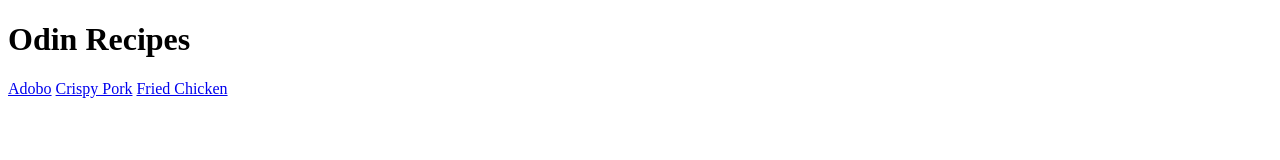
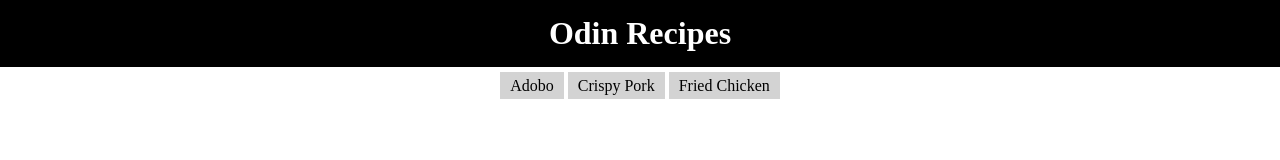
Before and after one commit to GeneralCode123/odin-recipes, a plain HTML site: page index.html in a window 1280 px wide. Drawn offline with Linux system fonts and the light colour scheme.

Commit message:
Adding container div of the food link
I add container div of the food link to center in the web

```diff
--- a/index.html
+++ b/index.html
@@ -4,11 +4,14 @@
     <meta charset="UTF-8">
     <meta name="viewport" content="width=device-width, initial-scale=1.0">
     <title>Odin Recipes</title>
+    <link rel="stylesheet" href="./assets/css/style.css">
 </head>
 <body>
     <h1>Odin Recipes</h1>
-    <a href="recipes/adobo.html">Adobo</a>
-    <a href="recipes/crispypork.html">Crispy Pork</a>
-    <a href="recipes/friedchicken.html">Fried Chicken</a>
+       <div class="menu-links">
+        <a href="recipes/adobo.html">Adobo</a>
+        <a href="recipes/crispypork.html">Crispy Pork</a>
+        <a href="recipes/friedchicken.html">Fried Chicken</a>
+       </div>
 </body>
 </html>
```
